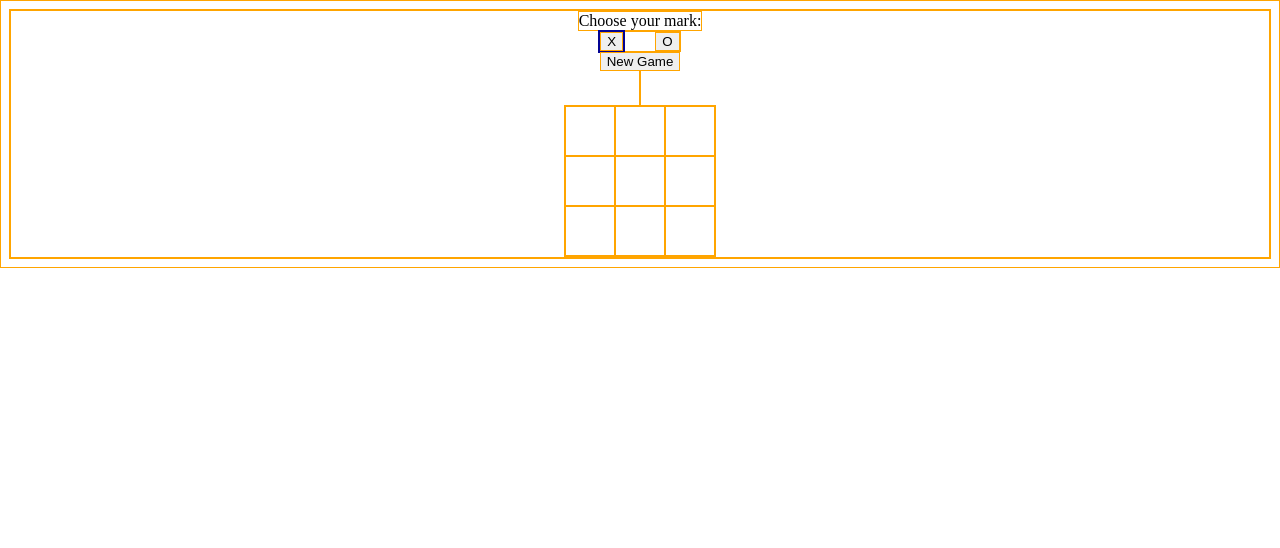
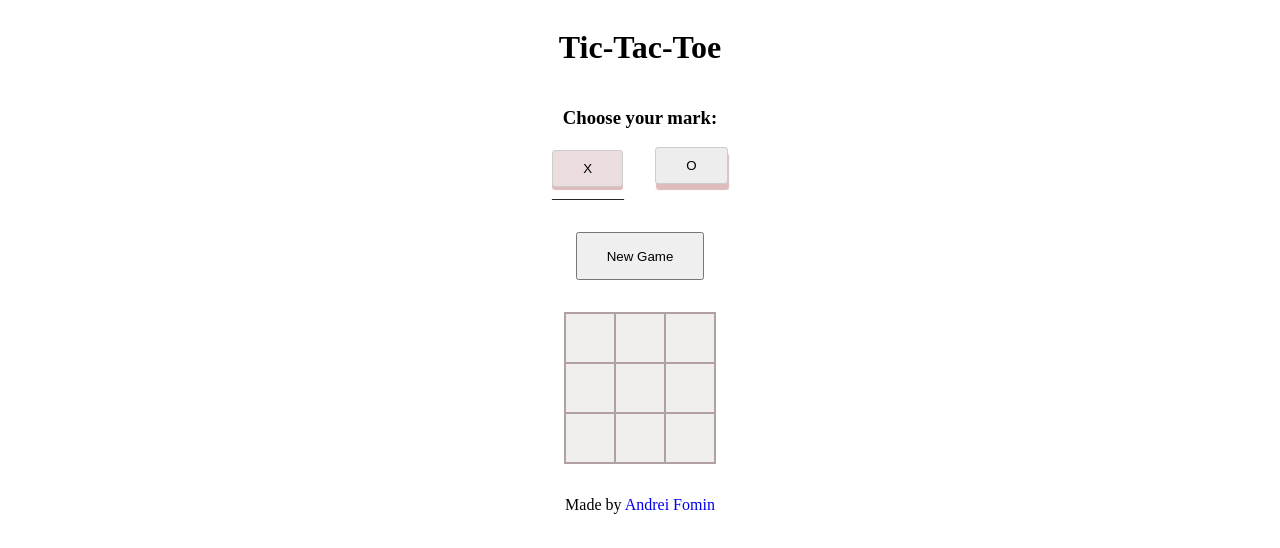
Before and after one commit to fandr-fa/TicTacToe, a plain HTML site: page index.html in a window 1280 px wide. Drawn offline with Linux system fonts and the light colour scheme.

Commit message:
Finish tic-tac-toe game.

```diff
--- a/index.html
+++ b/index.html
@@ -10,10 +10,15 @@
 </head>
 <body>
     <div id="game">
-        <div>Choose your mark:</div>
+        <h1>Tic-Tac-Toe</h1>
+        <h3>Choose your mark:</h3>
         <div id="marks">
             <button id="mark-x" class="mark">X</button>
             <button id="mark-o" class="mark">O</button>
+        </div>
+        <div id="marks_selection">
+            <div id="mark-x-selection">_________</div>
+            <div id="mark-o-selection">_________</div>
         </div>
         <button id="new-game-button">New Game</button>
         <div id="game-status"></div>
@@ -28,6 +33,9 @@
             <div class="gamefield"></div>
             <div class="gamefield"></div>
         </div>
+        <div id="footer">
+            Made by <a href="https://github.com/fandr-fa" id="signature">Andrei Fomin</a>
+        </div>
     </div>
 </body>
 </html>
--- a/script.js
+++ b/script.js
@@ -7,6 +7,7 @@ const gameController = (() => {
   let playerMark = 'x';
   let computerMark = 'o';
   document.getElementById('mark-x').classList.add('selected-mark');
+  document.getElementById('mark-o-selection').classList.add('disabled-mark_selection');
 
   const onMarkClick = function() {
     if (this.classList.contains("selected-mark")) {
@@ -18,11 +19,15 @@ const gameController = (() => {
       playerMark = 'x';
       computerMark = 'o';
       document.getElementById('mark-o').classList.remove('selected-mark');
+      document.getElementById('mark-o-selection').classList.add('disabled-mark_selection');
+      document.getElementById('mark-x-selection').classList.remove('disabled-mark_selection');
     }
     else {
       playerMark = 'o';
       computerMark = 'x';
       document.getElementById('mark-x').classList.remove('selected-mark');
+      document.getElementById('mark-o-selection').classList.remove('disabled-mark_selection');
+      document.getElementById('mark-x-selection').classList.add('disabled-mark_selection');
     }
   }
 
@@ -65,6 +70,7 @@ const gameController = (() => {
   }
 
   const resetField = function() {
+    currentWinner = '';
     currentMark = 'x';
     for (gameField of gameBoard) {
       gameField.innerHTML = '';
--- a/styles.css
+++ b/styles.css
@@ -1,7 +1,3 @@
-* {
-    border: 1px solid orange;
-}
-
 #game {
     display: flex;
     justify-content: center;
@@ -14,8 +10,36 @@
     gap: 32px;
 }
 
+#marks_selection {
+    display: flex;
+    gap: 32px;
+}
+
+.disabled-mark_selection {
+    visibility: hidden;
+}
+
+.mark {
+    min-width: 32px;
+    min-height: 32px;
+    background: #ededed;
+    border: 1px solid #ccc;
+    padding: 10px 30px;
+    border-radius: 3px;
+    box-shadow: 1px 6px 1px 0px #debcbc;
+}
+
 .selected-mark {
-    outline: 2px solid #030393;
+    background: #ebdddd;
+    outline: none;
+    transform: translateY(3px);
+    box-shadow: 0px 3px 0px 0px #debcbc;
+}
+
+#new-game-button {
+    width: 128px;
+    height: 48px;
+    margin-top: 30px;
 }
 
 #game-status {
@@ -25,14 +49,25 @@
     min-height: 32px;
 }
 
+#gameboard {
+    display: grid;
+    grid-template-rows: 50px 50px 50px;
+    grid-template-columns: 50px 50px 50px;
+    border: 1px solid #b1a0a0;
+    background-color: #f1eeee;
+}
+
 .gamefield {
     display: flex;
     justify-content: center;
     align-items: center;
+    border: 1px solid #b1a0a0;
 }
 
-#gameboard {
-    display: grid;
-    grid-template-rows: 50px 50px 50px;
-    grid-template-columns: 50px 50px 50px;
+#footer {
+    margin-top: 32px;
 }
+
+#signature {
+    text-decoration: none;
+}
```
